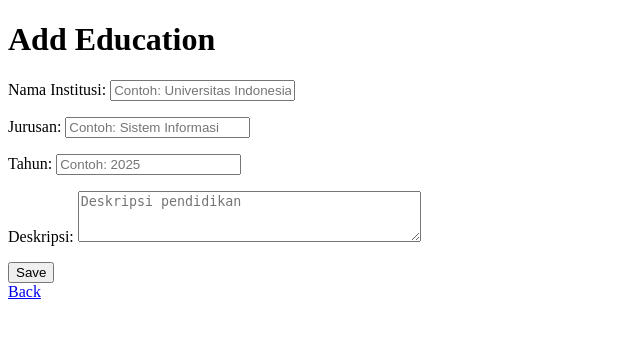
After one commit to aishazahiraa/myportofolio, a Django app: page /education/add/ in a window 1280 px wide. The commit adds this page. Shown: the top 338 px of the page, without its empty margins (0-640 px from the left). Run offline with Django 5.2, Linux system fonts and the light colour scheme.

Commit message:
feat: add create and update education features

```diff
--- a/main/forms.py
+++ b/main/forms.py
@@ -1,5 +1,5 @@
 from django.forms import ModelForm, TextInput, Textarea, Select, URLInput
-from main.models import Experience
+from main.models import Experience, Education
 
 
 class ExperienceForm(ModelForm):
@@ -43,3 +43,44 @@ class ExperienceForm(ModelForm):
                 }
             ),
         }
+
+class EducationForm(ModelForm):
+    class Meta:
+        model = Education
+        fields = [
+            "institution",
+            "major",
+            "year",
+            "description",
+        ]
+
+        labels = {
+            "institution": "Nama Institusi",
+            "major": "Jurusan",
+            "year": "Tahun",
+            "description": "Deskripsi",
+        }
+
+        widgets = {
+            "institution": TextInput(
+                attrs={
+                    "placeholder": "Contoh: Universitas Indonesia",
+                }
+            ),
+            "major": TextInput(
+                attrs={
+                    "placeholder": "Contoh: Sistem Informasi",
+                }
+            ),
+            "year": TextInput(
+                attrs={
+                    "placeholder": "Contoh: 2025",
+                }
+            ),
+            "description": Textarea(
+                attrs={
+                    "placeholder": "Deskripsi pendidikan",
+                    "rows": 3,
+                }
+            ),
+        }
--- a/main/models.py
+++ b/main/models.py
@@ -45,7 +45,7 @@ class Hobby(models.Model):
 class Education(models.Model):
     institution = models.CharField(max_length=150)
     major = models.CharField(max_length=150)
-    year = models.CharField(max_length=50)
+    year = models.IntegerField()
     description = models.TextField()
 
     def __str__(self):
--- a/main/urls.py
+++ b/main/urls.py
@@ -1,7 +1,7 @@
 from django.urls import path
 from main.views import show_main, show_experience
 from main.views import more_about_me
-from main.views import create_experience
+from main.views import create_experience, create_education, update_education
 from main.views import show_json, show_json_by_id, show_xml, show_xml_by_id
 
 app_name = "main"
@@ -11,6 +11,8 @@ urlpatterns = [
     path("experience/", show_experience, name="show_experience"),
     path('more/', more_about_me, name='more_about_me'),
     path("experience/add/", create_experience, name="create_experience"),
+    path("education/add/", create_education, name="create_education"),
+    path("education/<int:id>/edit/", update_education, name="update_education"),
     path("json/", show_json, name="show_json"),
     path("json/<uuid:id>/", show_json_by_id, name="show_json_by_id"),
     path("xml/", show_xml, name="show_xml"),
--- a/main/views.py
+++ b/main/views.py
@@ -1,7 +1,7 @@
 from django.shortcuts import render, redirect
 from main.models import Experience
 from .models import Hobby, Education, FunFact
-from main.forms import ExperienceForm
+from main.forms import ExperienceForm, EducationForm
 from django.core import serializers
 from django.http import HttpResponse
 
@@ -84,3 +84,36 @@ def show_xml_by_id(request, id):
         serializers.serialize("xml", data),
         content_type="application/xml"
     )
+
+def create_education(request):
+    form = EducationForm(request.POST or None)
+
+    if request.method == "POST" and form.is_valid():
+        form.save()
+        return redirect("main:more_about_me")
+
+    context = {
+        "form": form,
+    }
+
+    return render(request, "education_form.html", context)
+
+def update_education(request, id):
+    education = Education.objects.get(pk=id)
+    form = EducationForm(request.POST or None, instance=education)
+
+    if request.method == "POST" and form.is_valid():
+        form.save()
+        return redirect("main:more_about_me")
+
+    context = {
+        "form": form,
+    }
+
+    return render(request, "education_form.html", context)
+
+def delete_education(request, id):
+    education = Education.objects.get(pk=id)
+    education.delete()
+
+    return redirect("main:more_about_me")
--- /dev/null
+++ b/templates/education_form.html
@@ -0,0 +1,21 @@
+<!DOCTYPE html>
+<html lang="en">
+<head>
+    <meta charset="UTF-8">
+    <meta name="viewport" content="width=device-width, initial-scale=1.0">
+    <title>Add Education</title>
+</head>
+
+<body>
+    <h1>Add Education</h1>
+
+    <form method="POST">
+        {% csrf_token %}
+        {{ form.as_p }}
+
+        <button type="submit">Save</button>
+    </form>
+
+    <a href="{% url 'main:more_about_me' %}">Back</a>
+</body>
+</html>
--- a/templates/more_about_me.html
+++ b/templates/more_about_me.html
@@ -89,6 +89,10 @@
                     {{ education.description }}
                 </p>
 
+                <a href="{% url 'main:update_education' education.id %}">
+                    Edit
+                </a>
+
             </div>
 
             {% empty %}
```
Also changed, not shown: README.md, main/migrations/0003_alter_education_year.py (added).
